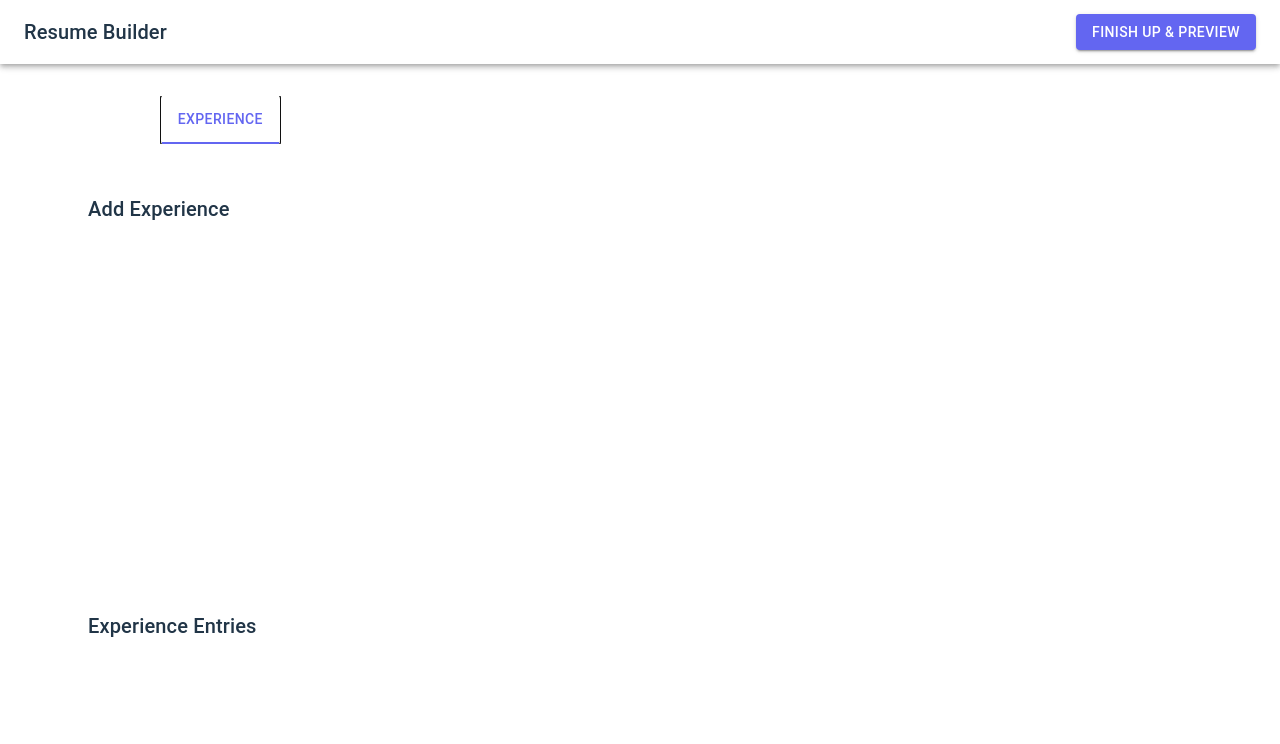
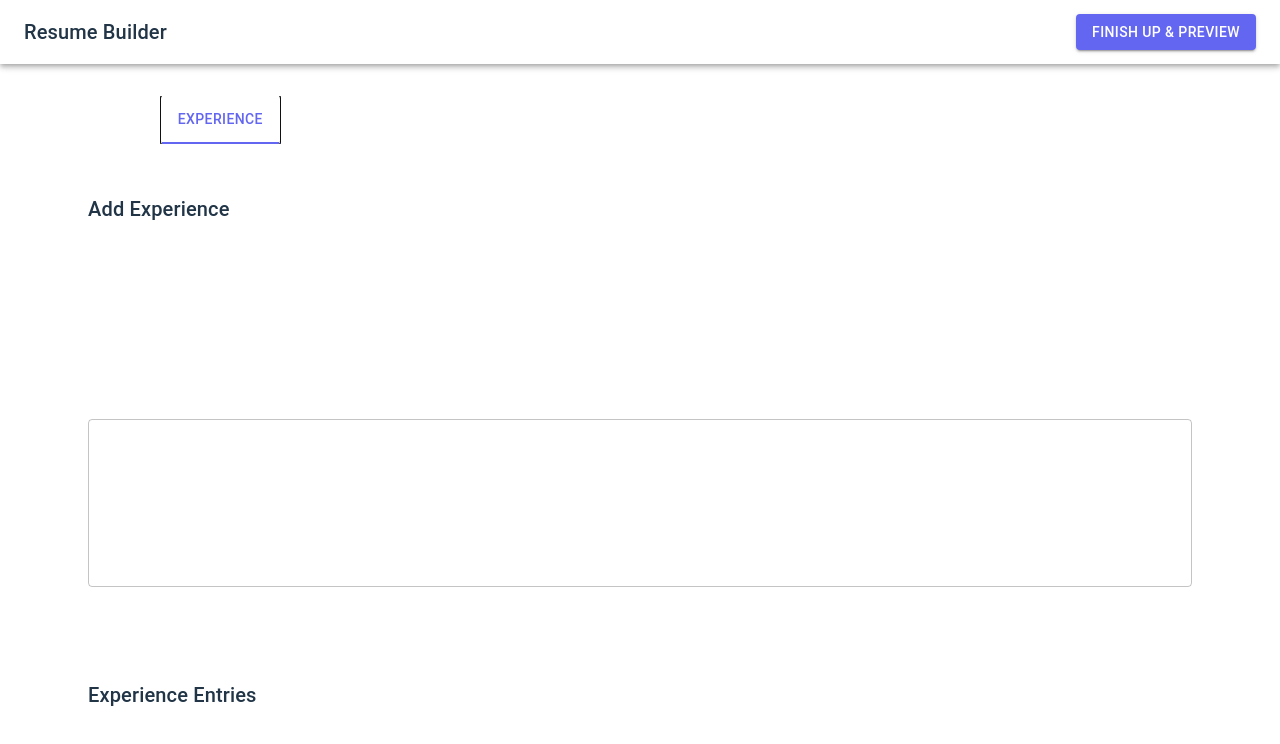
Before and after one commit to hamzaable/ez-resume-maker, a React (Vite) app: page / in a window 1280 px wide. Both pictures are taken after a click on the tab "EXPERIENCE". Shown: the top 744 px of the page. Built offline with nearby package versions, Linux system fonts and the light colour scheme.

Commit message:
rick text editor

```diff
--- /dev/null
+++ b/src/components/RichTextEditor.tsx
@@ -0,0 +1,124 @@
+import React, { useRef, useState } from 'react';
+import { Paper, IconButton, Tooltip, Box } from '@mui/material';
+import FormatBoldIcon from '@mui/icons-material/FormatBold';
+import FormatItalicIcon from '@mui/icons-material/FormatItalic';
+import FormatUnderlinedIcon from '@mui/icons-material/FormatUnderlined';
+import LinkIcon from '@mui/icons-material/Link';
+import FormatListBulletedIcon from '@mui/icons-material/FormatListBulleted';
+import FormatListNumberedIcon from '@mui/icons-material/FormatListNumbered';
+
+interface RichTextEditorProps {
+  value: string;
+  onChange: (value: string) => void;
+  placeholder?: string;
+  minHeight?: number;
+}
+
+export default function RichTextEditor({ value, onChange, placeholder, minHeight = 100 }: RichTextEditorProps) {
+  const [showToolbar, setShowToolbar] = useState(false);
+  const editorRef = useRef<HTMLDivElement>(null);
+
+  const handleFormat = (command: string, value?: string) => {
+    document.execCommand(command, false, value);
+    if (editorRef.current) {
+      onChange(editorRef.current.innerHTML);
+    }
+  };
+
+  const handleBlur = () => {
+    if (editorRef.current) {
+      onChange(editorRef.current.innerHTML);
+    }
+    setShowToolbar(false);
+  };
+
+  const handleFocus = () => {
+    setShowToolbar(true);
+  };
+
+  const handleKeyDown = (e: React.KeyboardEvent) => {
+    if (e.key === 'Enter' && e.shiftKey) {
+      e.preventDefault();
+      document.execCommand('insertLineBreak', false);
+    }
+  };
+
+  return (
+    <Box sx={{ position: 'relative' }}>
+      {showToolbar && (
+        <Paper
+          sx={{
+            display: 'flex',
+            p: 0.5,
+            mb: 1,
+            position: 'sticky',
+            top: 0,
+            zIndex: 1,
+            backgroundColor: 'background.paper'
+          }}
+        >
+          <Tooltip title="Bold">
+            <IconButton size="small" onClick={() => handleFormat('bold')}>
+              <FormatBoldIcon fontSize="small" />
+            </IconButton>
+          </Tooltip>
+          <Tooltip title="Italic">
+            <IconButton size="small" onClick={() => handleFormat('italic')}>
+              <FormatItalicIcon fontSize="small" />
+            </IconButton>
+          </Tooltip>
+          <Tooltip title="Underline">
+            <IconButton size="small" onClick={() => handleFormat('underline')}>
+              <FormatUnderlinedIcon fontSize="small" />
+            </IconButton>
+          </Tooltip>
+          <Tooltip title="Link">
+            <IconButton
+              size="small"
+              onClick={() => {
+                const url = prompt('Enter URL:');
+                if (url) handleFormat('createLink', url);
+              }}
+            >
+              <LinkIcon fontSize="small" />
+            </IconButton>
+          </Tooltip>
+          <Tooltip title="Bullet List">
+            <IconButton size="small" onClick={() => handleFormat('insertUnorderedList')}>
+              <FormatListBulletedIcon fontSize="small" />
+            </IconButton>
+          </Tooltip>
+          <Tooltip title="Numbered List">
+            <IconButton size="small" onClick={() => handleFormat('insertOrderedList')}>
+              <FormatListNumberedIcon fontSize="small" />
+            </IconButton>
+          </Tooltip>
+        </Paper>
+      )}
+      <div
+        ref={editorRef}
+        contentEditable
+        onBlur={handleBlur}
+        onFocus={handleFocus}
+        onKeyDown={handleKeyDown}
+        dangerouslySetInnerHTML={{ __html: value }}
+        style={{
+          minHeight,
+          padding: '8px 12px',
+          border: '1px solid rgba(0, 0, 0, 0.23)',
+          borderRadius: '4px',
+          cursor: 'text',
+          outline: 'none',
+          fontFamily: 'inherit',
+          fontSize: 'inherit',
+          lineHeight: 'inherit',
+        }}
+        onInput={(e) => {
+          if (e.currentTarget.innerHTML === '<br>') {
+            e.currentTarget.innerHTML = '';
+          }
+        }}
+      />
+    </Box>
+  );
+}
--- a/src/components/sections/EducationForm.tsx
+++ b/src/components/sections/EducationForm.tsx
@@ -11,6 +11,7 @@ import {
 } from '@mui/material';
 import DeleteIcon from '@mui/icons-material/Delete';
 import { useResume } from '../../context/ResumeContext';
+import RichTextEditor from '../RichTextEditor';
 
 interface EducationEntry {
   school: string;
@@ -52,6 +53,13 @@ export default function EducationForm() {
   const handleDelete = (index: number) => {
     const newEducation = resumeData.education.filter((_, i) => i !== index);
     updateEducation(newEducation);
+  };
+
+  const handleDescriptionChange = (value: string) => {
+    setCurrentEducation(prev => ({
+      ...prev,
+      description: value
+    }));
   };
 
   return (
@@ -120,15 +128,14 @@ export default function EducationForm() {
           />
         </Grid>
         <Grid item xs={12}>
-          <TextField
-            fullWidth
-            label="Description"
-            name="description"
-            multiline
-            rows={4}
-            value={currentEducation.description}
-            onChange={handleChange}
+          <Typography variant="subtitle2" gutterBottom sx={{ ml: 0.5, color: 'text.secondary' }}>
+            Description
+          </Typography>
+          <RichTextEditor
+            value={currentEducation.description || ''}
+            onChange={handleDescriptionChange}
             placeholder="• Describe your academic achievements&#10;• List relevant coursework&#10;• Mention honors or awards"
+            minHeight={150}
           />
         </Grid>
         <Grid item xs={12}>
--- a/src/components/sections/ExperienceForm.tsx
+++ b/src/components/sections/ExperienceForm.tsx
@@ -11,6 +11,7 @@ import {
 } from '@mui/material';
 import DeleteIcon from '@mui/icons-material/Delete';
 import { useResume } from '../../context/ResumeContext';
+import RichTextEditor from '../RichTextEditor';
 
 interface ExperienceEntry {
   company: string;
@@ -37,6 +38,13 @@ export default function ExperienceForm() {
     setCurrentExperience(prev => ({
       ...prev,
       [name]: value
+    }));
+  };
+
+  const handleDescriptionChange = (value: string) => {
+    setCurrentExperience(prev => ({
+      ...prev,
+      description: value
     }));
   };
 
@@ -106,15 +114,14 @@ export default function ExperienceForm() {
           />
         </Grid>
         <Grid item xs={12}>
-          <TextField
-            fullWidth
-            label="Description"
-            name="description"
-            multiline
-            rows={4}
+          <Typography variant="subtitle2" gutterBottom sx={{ ml: 0.5, color: 'text.secondary' }}>
+            Description
+          </Typography>
+          <RichTextEditor
             value={currentExperience.description}
-            onChange={handleChange}
+            onChange={handleDescriptionChange}
             placeholder="• Use bullet points to describe your achievements&#10;• Focus on impact and quantifiable results&#10;• Use action verbs"
+            minHeight={150}
           />
         </Grid>
         <Grid item xs={12}>
```
